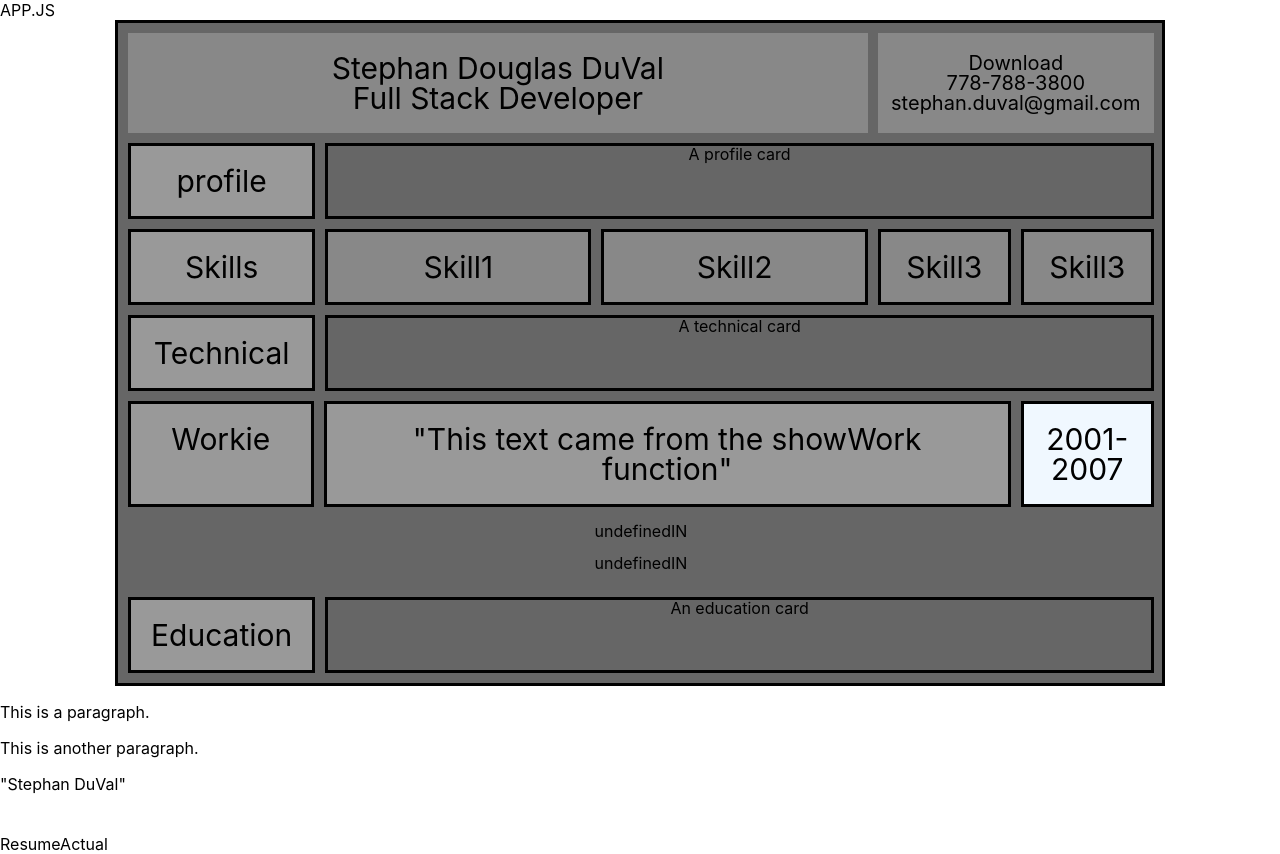
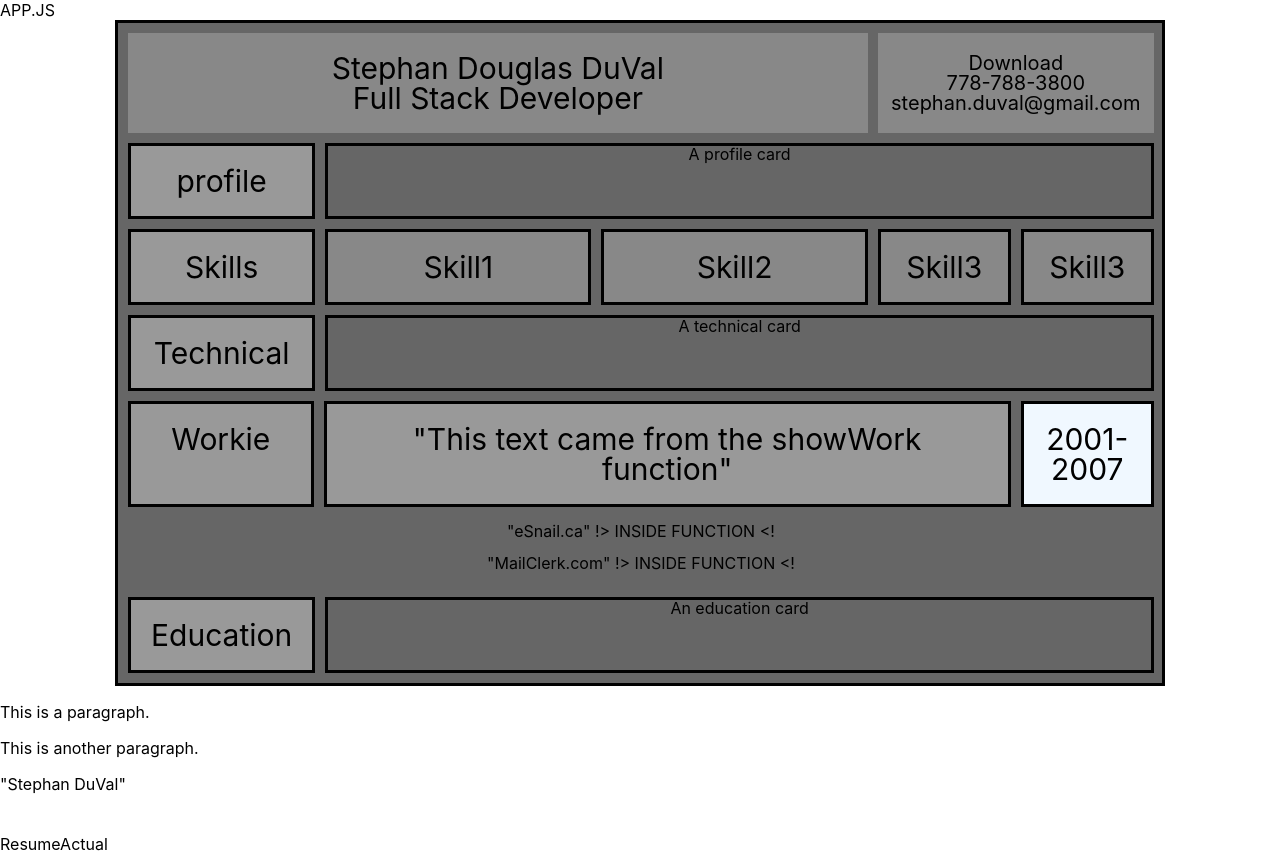
Before and after one commit to stephanduval/SD-Resume, a React (Create React App) app: page / in a window 1280 px wide. Built offline with nearby package versions, Linux system fonts and the light colour scheme.

Commit message:
trying to customize the function call on the populateSection loop

```diff
--- a/src/Resume-Page/Resume-Page-Functions.js
+++ b/src/Resume-Page/Resume-Page-Functions.js
@@ -77,13 +77,12 @@ export const showWork = () => {
 
 export const populateWorkSection = (objFromJSON) => {
   // const work = objFromJSON['work'];
-
-  const populateSection = (iterationNumber,section,subsection) => {
-    // const JSONstring = ".work["+iterationNumber+"].name";
-    const JSONstring = "work";
+    const work = "basics" // how can I customize the object call????
+    const populateSection = (iterationNumber) => {
+    const JSONstring = JSON.stringify(objFromJSON.work[iterationNumber].name);
     const workDiv = document.createElement('div');
     const companyNameHeader = document.createElement("p");
-    const companyNameTextNode = document.createTextNode(JSON.stringify(resumeData.JSONstring)+"IN");
+    const companyNameTextNode = document.createTextNode((JSONstring)+" !> INSIDE FUNCTION <!");
     workDiv.appendChild(companyNameHeader);
     companyNameHeader.appendChild(companyNameTextNode);
     const workContainer = document.getElementById("work-container");
@@ -94,7 +93,7 @@ export const populateWorkSection = (objFromJSON) => {
   for (let iterationNumber = 0; iterationNumber < Object.keys(objFromJSON.work).length; iterationNumber++) {
   // div.className = 'work';  The code to assign a className isn't working
 
-  populateSection(iterationNumber,"work","name");
+  populateSection(iterationNumber);
   // START create the title
   // const companyNameHeader = document.createElement("p");
   // const companyNameTextNode = document.createTextNode(JSON.stringify(resumeData.work[i].name)+"out");
```
